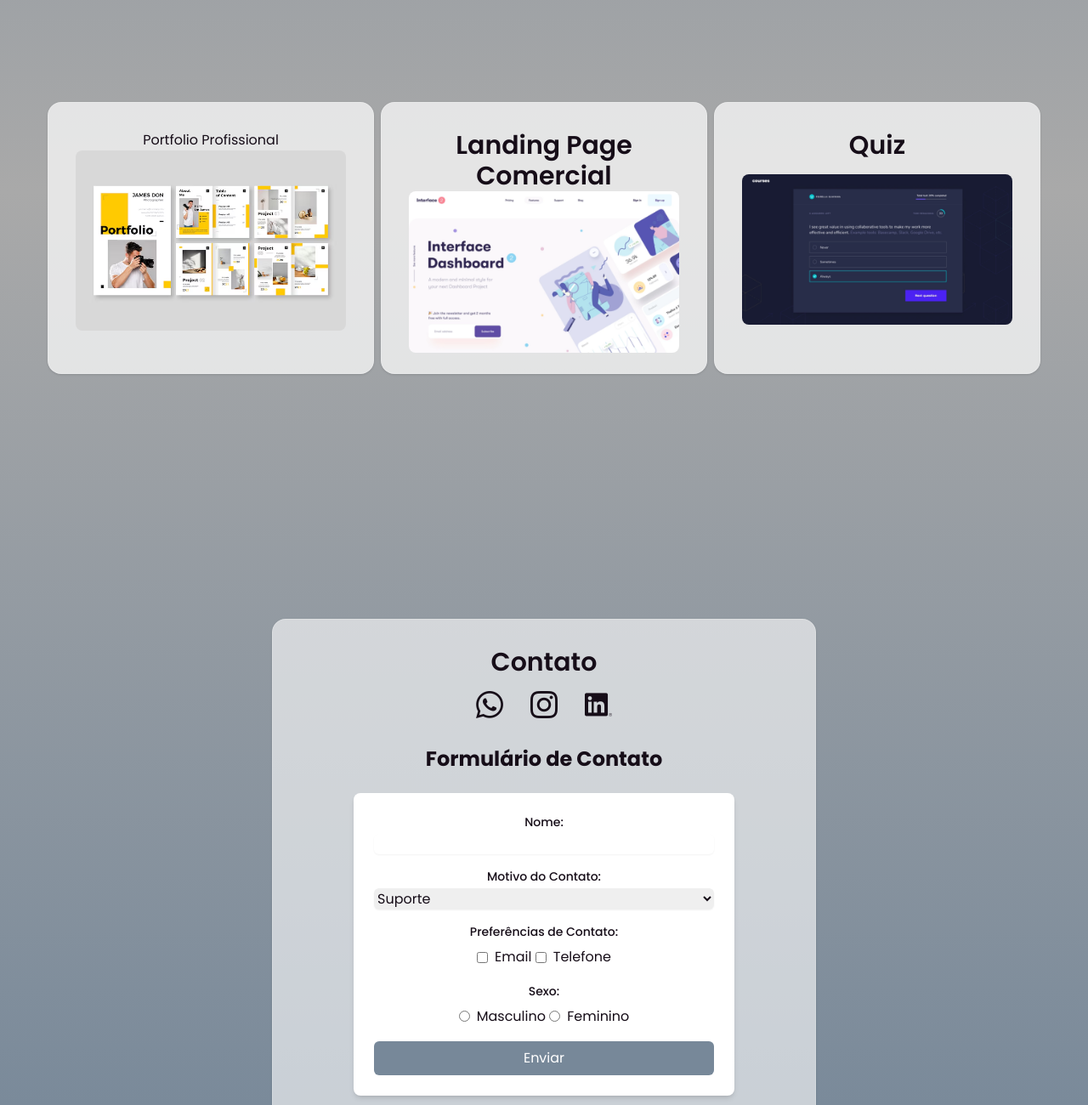
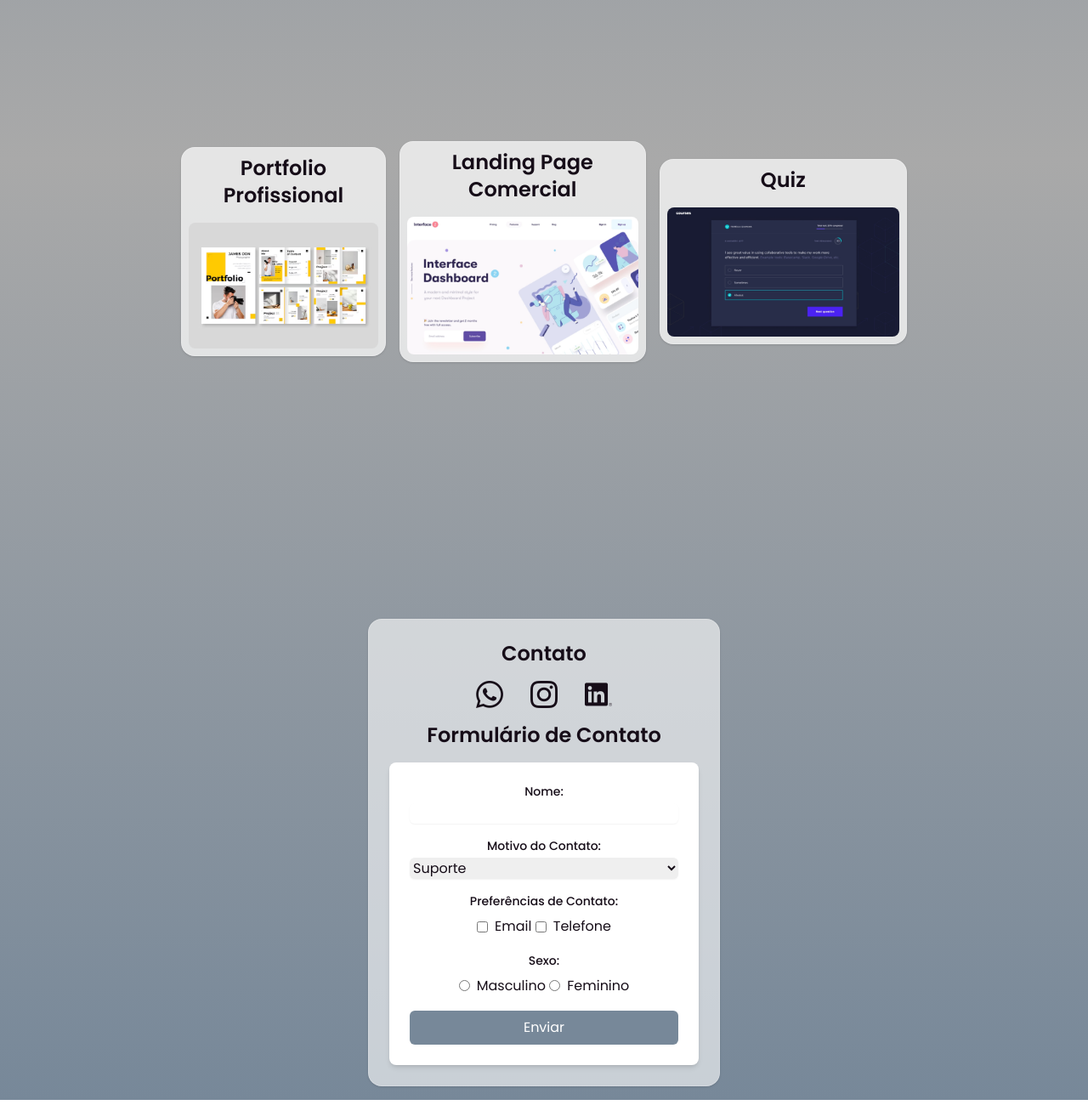
Before and after one commit to MaxDezan/Portfolio-Max, a plain HTML site: page index.html in a window 1280 px wide. Shown: the part 920-2220 px from the top of the page at 85% size. Drawn offline with nearby package versions, Linux system fonts and the light colour scheme.

Commit message:
tailwind 3

```diff
--- a/index.html
+++ b/index.html
@@ -38,17 +38,20 @@
     .nav {
       @apply fixed top-0 left-0 w-full h-12 bg-white/10 backdrop-blur flex flex-row justify-center items-center gap-4;
     }
+    .main {
+      @apply flex flex-col justify-center items-center gap-4;
+    }
     .home {
-      @apply flex flex-col-reverse lg:flex-row-reverse justify-center items-center h-screen
+      @apply flex flex-col-reverse lg:flex-row-reverse justify-center items-center h-screen w-full
     }
     .container {
       @apply w-4/5 max-w-full h-auto m-0 p-4 flex flex-col flex-wrap justify-center;
     }
     .card2 {
-      @apply md:w-3/6 h-auto m-12 p-8 rounded-2xl text-center bg-white/60 shadow border border-white/20;
+      @apply m-4 p-6 rounded-2xl text-center bg-white/60 shadow border border-white/20;
     }
     .card {
-      @apply w-[30%] h-[40%] p-8 rounded-2xl text-center bg-white/70 shadow border border-white/20;
+      @apply p-2 rounded-2xl text-center bg-white/70 shadow border border-white/20;
     }
     .foto1 {
       @apply m-4 rounded-full object-cover w-64 h-64 md:w-72 md:h-72 lg:w-80 lg:h-80 shadow-lg;
@@ -57,13 +60,13 @@
       @apply inline-block w-8 h-8 bg-cover bg-no-repeat bg-center border-0 cursor-pointer transition-opacity duration-200 hover:opacity-70;
     }
     .social-icons {
-      @apply flex flex-row gap-8 justify-center;
+      @apply flex flex-row gap-8 justify-center mb-4;
     }
     .h1 {
       @apply text-3xl font-semibold lg:text-5xl m-0 p-0;
     }
     .h2 {
-      @apply text-3xl font-semibold mb-4;
+      @apply text-2xl font-semibold mb-4;
     }
     .p {
       @apply text-lg md:text-2xl mt-2 m-0 p-0 lg:font-light;
@@ -79,10 +82,10 @@
       @apply scale-x-50 transform origin-bottom-left;
     }
     .section {
-      @apply m-12 flex flex-col justify-center items-center gap-10;
+      @apply m-12 flex flex-col justify-center items-center ;
     }
     .projetos {
-      @apply flex justify-center items-center h-screen gap-2;
+      @apply flex flex-col lg:flex-row justify-center items-center w-2/3 h-screen gap-4;
     }
     .project-img {
       @apply w-full h-auto object-cover rounded-lg;
@@ -94,7 +97,7 @@
       @apply block text-sm font-medium;
     }
     .form-input {
-      @apply mt-1 block w-full rounded-md border-gray-800 shadow-sm focus:ring-blue-200 focus:border-azul;
+      @apply mt-1 block w-full rounded-md border-azul shadow-sm focus:ring-blue-200 focus:border-azul;
     }
     .form-fieldset {
       @apply space-y-2;
@@ -111,11 +114,8 @@
     .form-button {
       @apply w-full bg-azul text-white py-2 px-4 rounded-md hover:bg-azul/70;
     }
-    .form-title {
-      @apply text-2xl font-bold mb-6 text-center;
-    }
     .contato {
-      @apply flex justify-center items-center;
+      @apply flex justify-center items-center w-full h-2/3;
     }
   }
 </style>
@@ -130,24 +130,26 @@
     <a href="#contato" class="button" style="background-image: url('static/imagens/do-utilizador.png');"
       aria-label="Contato"></a>
   </nav>
-
-  <main class="home" id="home">
+  <main class="main">
+    <section class="home" id="home">
       <div class="container">
         <h1 class="h1">Max Dezan Rossi</h1>
         <p class="p">Olá! Me chamo Max, tenho 19 anos e sou programador e Desenvolvedor Web iniciante.</p>
         <a href="templates/sobre.html" class="sobre">Sobre mim</a>
       </div>
       <img src="static/imagens/max.JPG" alt="foto max" class="foto1">
-  </main>
+    </section>
 
     <section class="projetos" id="projetos">
       <div class="card">
-      <h2 class="h3">Portfolio Profissional</h2>
+        <h2 class="h2">Portfolio Profissional</h2>
         <img src="static/imagens/pfolio.avif" alt="portfolio" class="project-img">
       </div>
       <div class="card">
-      <a href="templates/landing.html" class="h2">Landing Page Comercial</a>
+        <a href="templates/landing.html">
+          <h2 class="h2">Landing Page Comercial</h2>
           <img src="static/imagens/landing.png" alt="landing-page" class="project-img">
+        </a>
       </div>
       <div class="card">
         <h2 class="h2">Quiz</h2>
@@ -166,7 +168,7 @@
           <a href="https://www.linkedin.com/in/max-dezan-rossi-51040023a" target="_blank" class="button"
             style="background-image: url('static/imagens/linkedin.png');" aria-label="LinkedIn"></a>
         </span>
-  <h3 class="form-title mt-8">Formulário de Contato</h3>
+        <h2 class="h2">Formulário de Contato</h2>
         <form class="form-container">
           <div>
             <label class="form-label">Nome:</label>
@@ -206,7 +208,7 @@
         </form>
       </div>
     </section>
-
+  </main>
 </body>
 
 </html>
```
Lines whose indentation alone changed are shown as unchanged.
